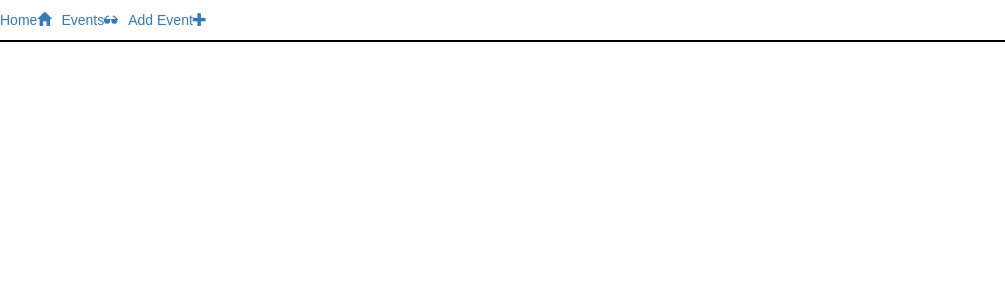
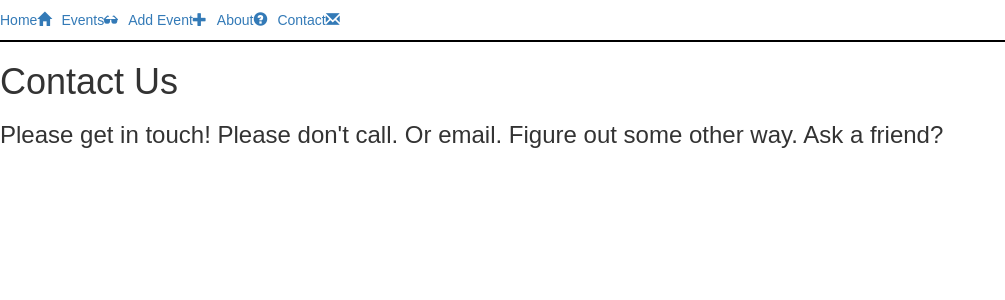
Before and after one commit to jacobsilver2/EventTracker, a React (Create React App) app in the folder client/: page /contact in a window 1280 px wide. Shown: the top 300 px of the page, without its empty margins (0-1005 px from the left). Built offline with nearby package versions, Linux system fonts and the light colour scheme; no server answers.

Commit message:
added basic contact and about pages

```diff
--- a/client/src/components/App.js
+++ b/client/src/components/App.js
@@ -2,11 +2,14 @@
 import React, { Component } from 'react';
 import { BrowserRouter as Router, Route, Switch } from 'react-router-dom';
 import { connect } from 'react-redux'
+
+//css
 import './App.css';
 // components
 import NavBar from './NavBar';
 import Home from './Home';
 import About from './about';
+import Contact from './contact'
 //containers
 import EventsPage from '../containers/EventsPage';
 //actions
@@ -27,6 +30,7 @@ class App extends Component {
             <Route exact path="/" component={Home}/>
             <Route path="/events" component={EventsPage}/>
             <Route exact path='/about' component={About}/>
+            <Route exact path='/contact' component={Contact}/>
           </Switch>
         </div>
       </Router>
--- a/client/src/components/NavBar.js
+++ b/client/src/components/NavBar.js
@@ -1,6 +1,5 @@
 import React from 'react';
 import { NavLink } from 'react-router-dom';
-
 
 const NavBar = () => {
     return (<div style={{background: 'white', borderBottom: '2px solid black', paddingTop: '10px', paddingBottom: '10px', marginBottom: '12px'}}>
@@ -16,6 +15,14 @@ const NavBar = () => {
             Add Event
             <span className="glyphicon glyphicon-plus"></span>
         </NavLink>
+        <NavLink style={{marginRight : '10px'}} to="/about">
+            About
+            <span className="glyphicon glyphicon-question-sign"></span>
+        </NavLink>
+        <NavLink style={{marginRight : '10px'}} to="/contact">
+            Contact
+            <span className="glyphicon glyphicon-envelope"></span>
+        </NavLink>
     </div>
     );
 }
--- a/client/src/components/about.js
+++ b/client/src/components/about.js
@@ -0,0 +1,12 @@
+import React from 'react';
+
+const About = () => {
+  return (
+    <div className="about">
+      <h1>About Event Tracker</h1>
+      <h3>Event Tracker was designed to help you schedule all the great events you plan on attending!</h3>
+    </div>
+  )
+}
+
+export default About;
--- a/client/src/components/contact.js
+++ b/client/src/components/contact.js
@@ -1,12 +1,13 @@
 import React from 'react';
 
-const About = () => {
+
+const Contact = () => {
   return (
-    <div className="about">
-      <h1>About</h1>
-      <h3>EventTracker was created to help you, the user, manage all the events you plan on attending.</h3>
+    <div className="contact">
+      <h1>Contact Us</h1>
+      <h3>Please get in touch! Please don't call. Or email.  Figure out some other way.  Ask a friend?</h3>
     </div>
   )
 }
 
-export default About;
+export default Contact;
```
